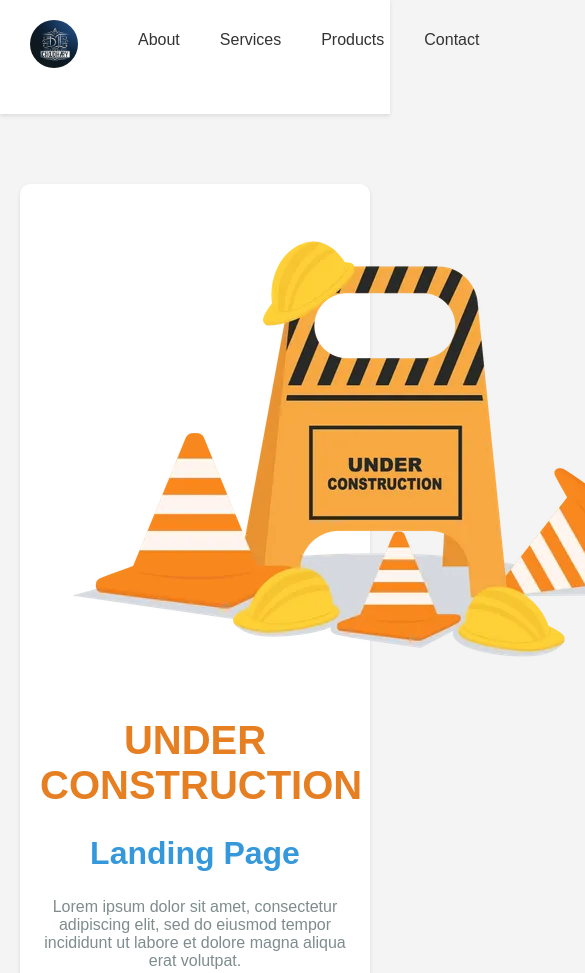
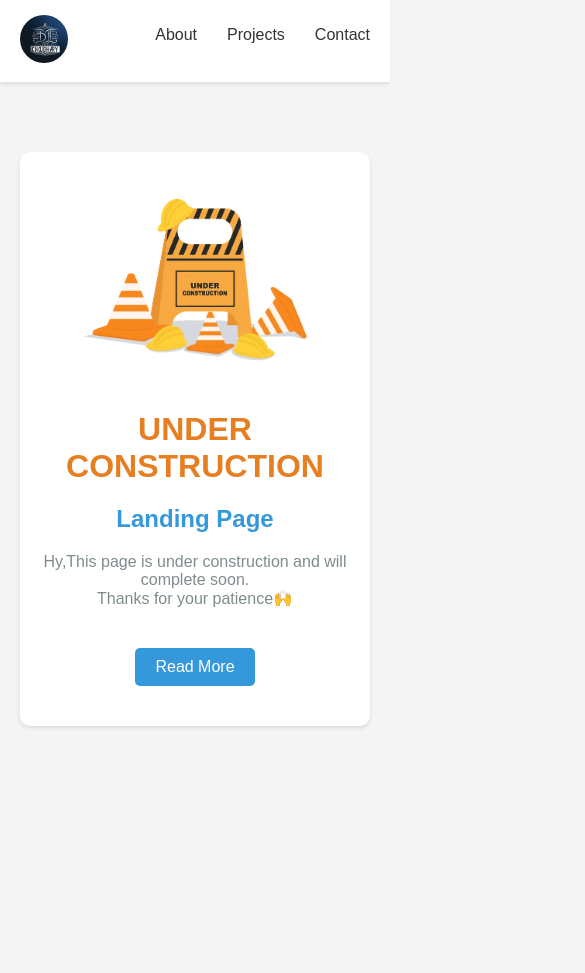
Before and after one commit to devanshchoudhary20/todo-app, a plain HTML site: page index.html in a window 390 px wide. Shown: the top 973 px of the page, 585 px wide, since content can reach past the window. After the commit the page ends 844 px from the top, so only its background shows below. Drawn offline with Linux system fonts and the light colour scheme.

Commit message:
Add files via upload

```diff
--- /dev/null
+++ b/index.css
@@ -0,0 +1,107 @@
+body {
+    font-family: 'Arial', sans-serif;
+    margin: 0;
+    padding: 0;
+    background: #f4f4f4;
+  }
+  .navbar {
+    display: flex;
+    justify-content: space-between;
+    background: #fff;
+    padding: 10px 20px;
+    box-shadow: 0 2px 4px rgba(0,0,0,0.1);
+  }
+  .navbar ul {
+    list-style: none;
+    display: flex;
+    gap: 20px;
+  }
+  .navbar li {
+    padding: 5px 10px;
+  }
+  .navbar a {
+    text-decoration: none;
+    color: #333;
+  }
+  .container {
+    text-align: center;
+    padding: 50px 20px;
+  }
+
+  .banner {
+    background: #fff;
+    padding: 40px 20px;
+    border-radius: 10px;
+    box-shadow: 0 2px 4px rgba(0,0,0,0.1);
+    margin: 20px auto;
+    position: relative;
+  }
+  .banner h1 {
+    margin: 20px 0;
+    color: #e67e22;
+    font-size: 2.5em;
+  }
+  .banner h2 {
+    color: #3498db;
+    font-size: 2em;
+  }
+  .banner p {
+    color: #7f8c8d;
+    margin-bottom: 20px;
+  }
+  .button {
+    display: inline-block;
+    padding: 10px 20px;
+    background: #3498db;
+    color: #fff;
+    text-decoration: none;
+    border-radius: 5px;
+    margin-top: 20px;
+  }
+  .construction-icon {
+    width: auto; /* Adjust as needed */
+    height: auto; /* Adjust as needed */
+    display: inline-block;
+    margin-bottom: 20px;
+  }
+  .logo-icon{
+    width: 3rem;
+    height: 3rem;
+    border-radius: 50%;
+    padding: 10px;
+  }
+
+@media screen and (max-width : 600px) {
+  .construction-icon{
+    width: 80%;
+    height: 80%;
+
+  }
+  .banner h1 {
+    margin: 20px 0;
+    color: #e67e22;
+    font-size: 2em;
+  }
+  .banner h2 {
+    color: #3498db;
+    font-size: 1.5em;
+  }
+  .banner p {
+    color: #7f8c8d;
+    margin-bottom: 20px;
+    font-size: 1rem;
+  }
+  .navbar {
+    display: flex;
+    justify-content: space-between;
+    background: #fff;
+    padding: 5px 10px;
+    box-shadow: 0 2px 4px rgba(0,0,0,0.1);
+  }
+  .navbar ul {
+    list-style: none;
+    display: flex;
+    gap: 10px;
+  }
+
+}
--- a/index.html
+++ b/index.html
@@ -3,91 +3,8 @@
 <head>
 <meta charset="UTF-8">
 <meta name="viewport" content="width=device-width, initial-scale=1.0">
-<title>Under Construction Page</title>
-<style>
-  body {
-    font-family: 'Arial', sans-serif;
-    margin: 0;
-    padding: 0;
-    background: #f4f4f4;
-  }
-  .navbar {
-    display: flex;
-    justify-content: space-between;
-    background: #fff;
-    padding: 10px 20px;
-    box-shadow: 0 2px 4px rgba(0,0,0,0.1);
-  }
-  .navbar ul {
-    list-style: none;
-    display: flex;
-    gap: 20px;
-  }
-  .navbar li {
-    padding: 5px 10px;
-  }
-  .navbar a {
-    text-decoration: none;
-    color: #333;
-  }
-  .container {
-    text-align: center;
-    padding: 50px 20px;
-  }
-  .logo {
-    font-size: 24px;
-    color: #ff0;
-    /* background: #333; */
-    display: inline-block;
-    padding: 10px;
-    margin-bottom: 20px;
-  }
-  .banner {
-    background: #fff;
-    padding: 40px 20px;
-    border-radius: 10px;
-    box-shadow: 0 2px 4px rgba(0,0,0,0.1);
-    margin: 20px auto;
-    position: relative;
-  }
-  .banner h1 {
-    margin: 20px 0;
-    color: #e67e22;
-    font-size: 2.5em;
-  }
-  .banner h2 {
-    color: #3498db;
-    font-size: 2em;
-  }
-  .banner p {
-    color: #7f8c8d;
-    margin-bottom: 20px;
-  }
-  .button {
-    display: inline-block;
-    padding: 10px 20px;
-    background: #3498db;
-    color: #fff;
-    text-decoration: none;
-    border-radius: 5px;
-    margin-top: 20px;
-  }
-  .construction-icon {
-    width: auto; /* Adjust as needed */
-    height: auto; /* Adjust as needed */
-    display: inline-block;
-    margin-bottom: 20px;
-  }
-  .logo-icon{
-    top:0;
-    left: 0;
-    padding: 0;
-    margin: 0;
-    width: 3rem;
-    height: 3rem;
-    border-radius: 50%;
-  }
-</style>
+<link rel = "stylesheet" href = "index.css">
+<title>Personal website</title>
 </head>
 <body>
 
@@ -98,8 +15,7 @@
   <nav>
     <ul>
       <li><a href="#">About</a></li>
-      <li><a href="#">Services</a></li>
-      <li><a href="#">Products</a></li>
+      <li><a href="#">Projects</a></li>
       <li><a href="#">Contact</a></li>
     </ul>
   </nav>
@@ -110,12 +26,10 @@
     <img src="img1.webp" alt="Under Construction" class="construction-icon">
     <h1>UNDER CONSTRUCTION</h1>
     <h2>Landing Page</h2>
-    <p>Lorem ipsum dolor sit amet, consectetur adipiscing elit, sed do eiusmod tempor incididunt ut labore et dolore magna aliqua erat volutpat.</p>
+    <p>Hy,This page is under construction and will complete soon. <br>Thanks for your patience🙌</p>
     <a href="#" class="button">Read More</a>
   </div>
 </div>
 
-<!-- Add your own footer here -->
-
 </body>
 </html>
```
